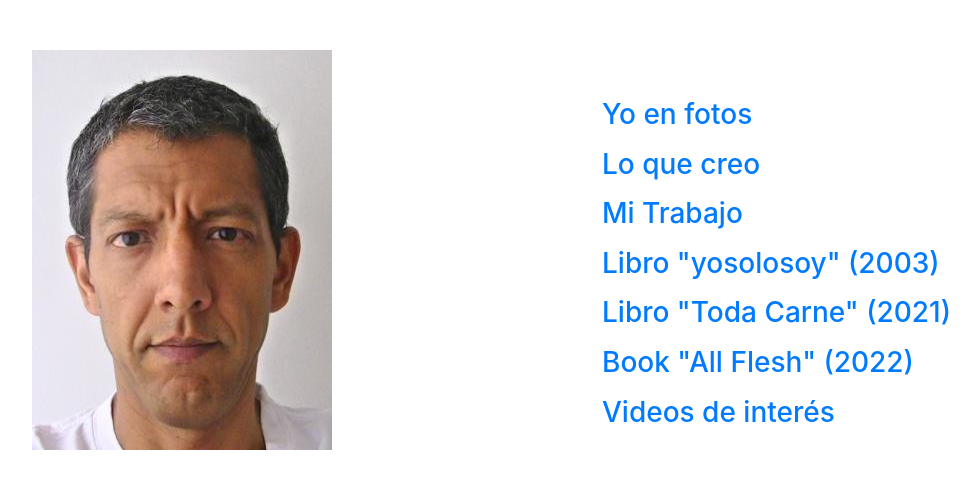
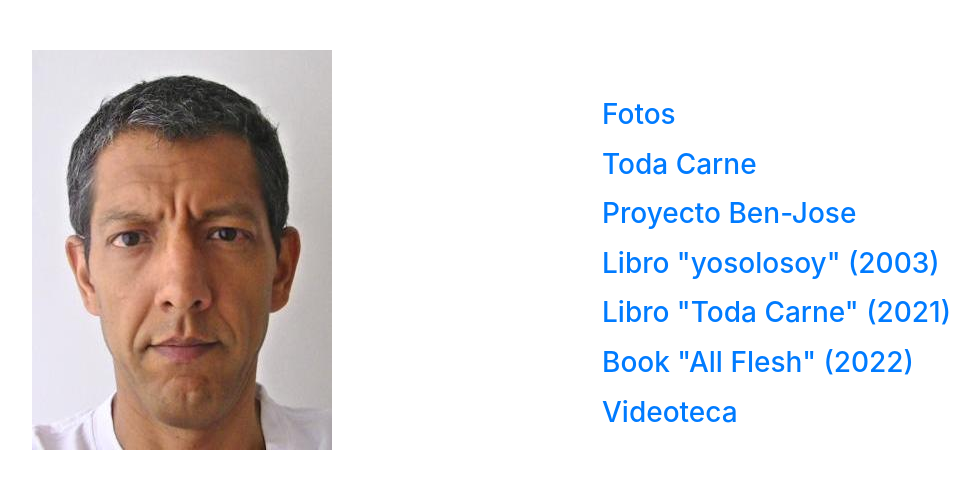
Before and after one commit to joseluisquiroga/joseluisquiroga.github.io, a plain HTML site: page index.html in a window 1280 px wide. Shown: the part 118-606 px from the top of the page, without its empty margins (53-1033 px from the left). Drawn offline with Linux system fonts and the light colour scheme.

Commit message:
c56. changed tc links

```diff
--- a/index.html
+++ b/index.html
@@ -42,26 +42,26 @@
 			<br>
 			<h3>
 			<p>
-			<a href="http://flic.kr/s/aHskzvPMYi">Yo en fotos</a>
+			<a href="http://flic.kr/s/aHskzvPMYi">Fotos</a>
 
 			<p>
-			<a href="https://toda-carne.github.io">Lo que creo</a>
+			<a href="https://toda-carne.github.io">Toda Carne</a>
 
 			<p>
-			<a href="https://ben-jose.github.io">Mi Trabajo</a>
+			<a href="https://ben-jose.github.io">Proyecto Ben-Jose</a>
 
 			<p>
 			<a href="yosolosoy.pdf">Libro "yosolosoy" (2003)</a>
 
 			<p>
-			<a href="LIBRO_TODA_CARNE.pdf">Libro "Toda Carne" (2021)</a>
+			<a href="https://toda-carne.github.io/doc/LIBRO_TODA_CARNE.pdf">Libro "Toda Carne" (2021)</a>
 
 			<p>
-			<a href="ALL_FLESH_BOOK.pdf">Book "All Flesh" (2022)</a>
+			<a href="https://toda-carne.github.io/doc/ALL_FLESH_BOOK.pdf">Book "All Flesh" (2022)</a>
 
 			<p>
 			<a href="https://www.youtube.com/user/jquiroga2k/playlists?sort=lad&view=1&flow=grid">
-			Videos de interés</a>
+			Videoteca</a>
 
 
 			</h3>
```
Also changed, not shown: 2 other files.
